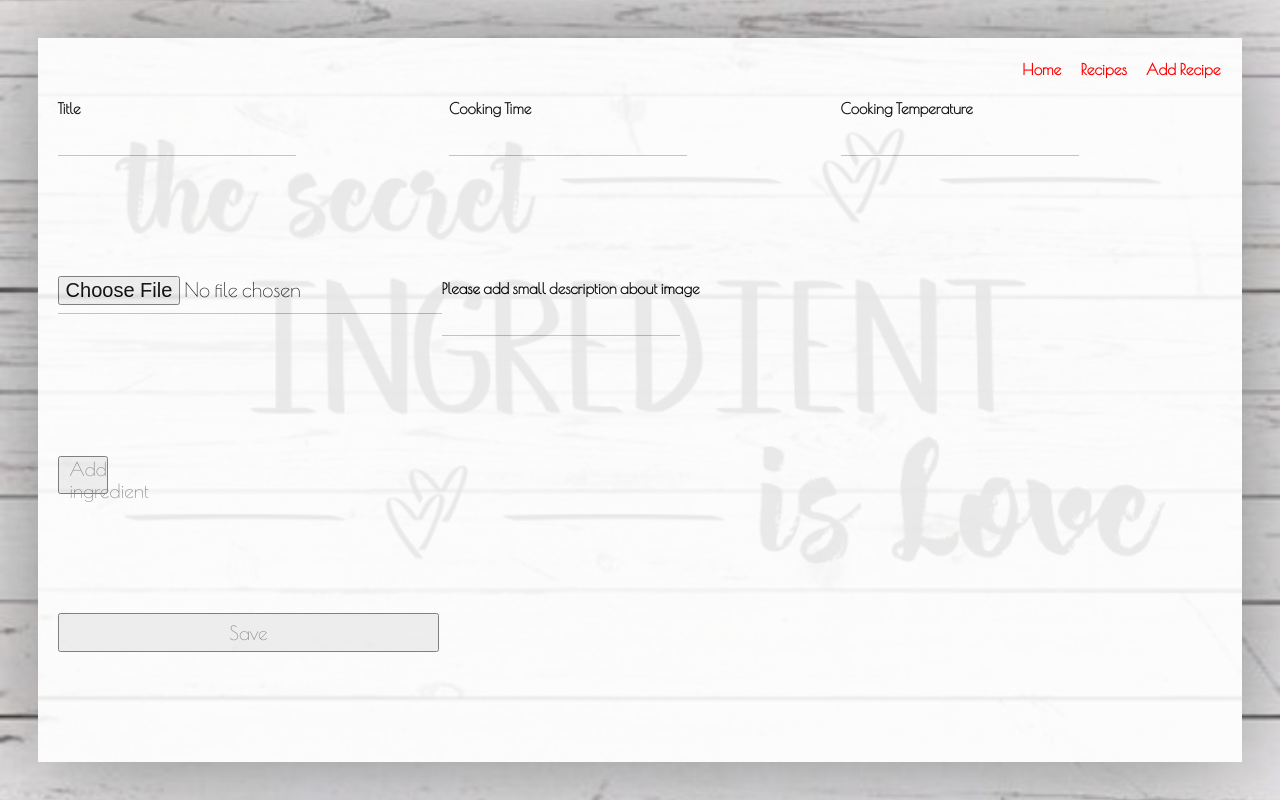
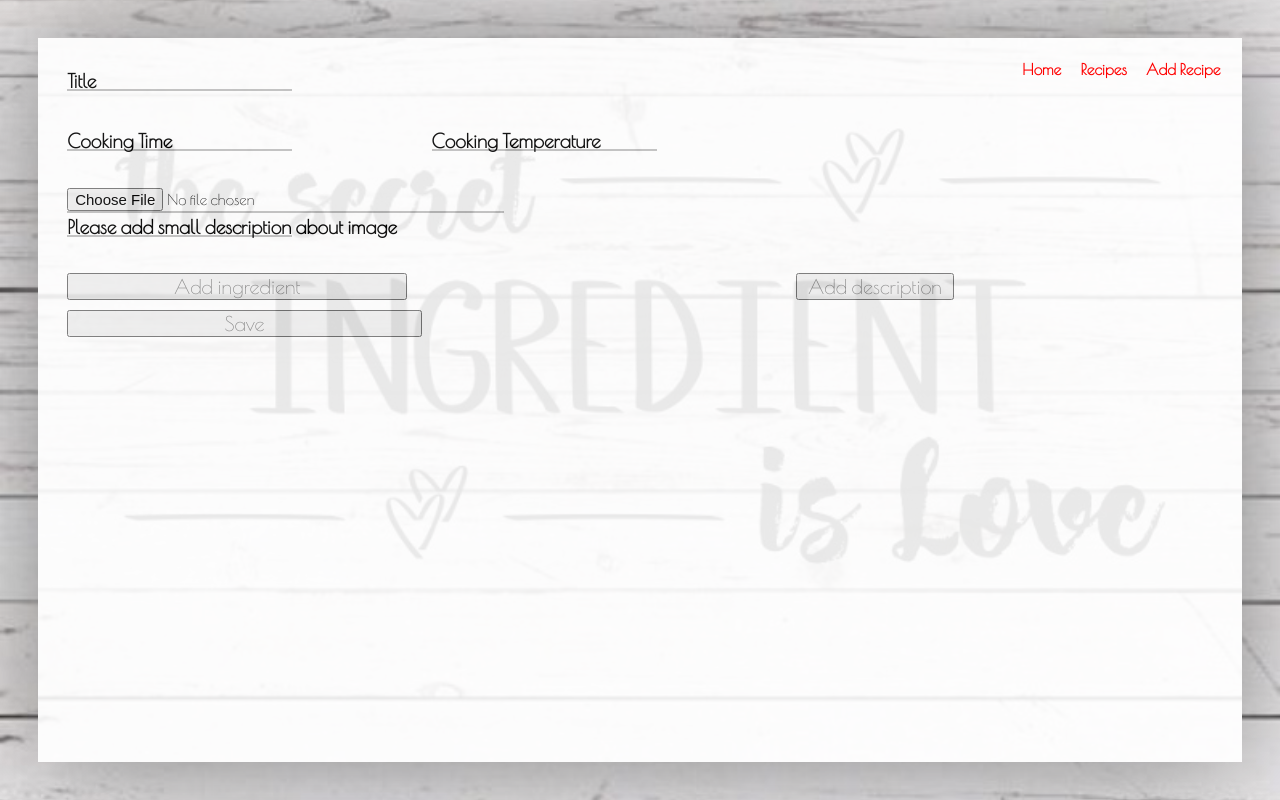
Before and after one commit to Ditiite/recipe-app, a React (Create React App) app: page /addRecipe in a window 1280 px wide. Built offline with nearby package versions, Linux system fonts and the light colour scheme; a web font is replaced by a local one.

Commit message:
Input field and label animation

```diff
--- /dev/null
+++ b/src/components/addRecipe/Description.js
@@ -0,0 +1,60 @@
+// @flow
+import React from "react";
+import { Field } from "redux-form";
+import type { Node } from "react";
+import type { FieldArrayProps } from "redux-form";
+import Button from "../button";
+
+type Props = FieldArrayProps & {
+    renderField: Node,
+    Button: Node,
+    fieldIndex: number
+};
+
+const renderDescription = ({ fields, meta: { error } }: Props) => {
+    const description = [
+        {
+            field: "whatPrepare",
+            name: "whatPrepare",
+            label: "What to prepare..",
+            component: "input"
+        },
+        {
+            field: "description",
+            name: "description",
+            label: "How to prepare..",
+            component: "textarea"
+        },
+    ];
+
+    const renderDescriptionFields = () =>
+        description.map(description => (
+            <li key={description.field} className="input-wrap">
+                <Field
+                    className="input-text"
+                    name={description.field}
+                    component={description.component}
+                    label={description.label}
+                />
+                {/* {error && <li className="">{error}</li>} */}
+                <label className="floating-label">{description.label}</label>
+            </li>
+        ));
+    return (
+        <ul className="form-description">
+            {fields.map((item: string) => (
+                <React.Fragment key={item}>
+                    {renderDescriptionFields()}
+                </React.Fragment>
+            ))}
+            <Button
+                type="button"
+                label="Add description"
+                onClick={() => fields.push()}
+            />
+            {/* {error && <li className="">{error}</li>} */}
+        </ul>
+    );
+};
+
+export default renderDescription;
--- a/src/components/addRecipe/RecipeForm.js
+++ b/src/components/addRecipe/RecipeForm.js
@@ -2,6 +2,7 @@
 import React from "react";
 import { FieldArray, reduxForm } from "redux-form";
 import renderIngredients from "./Ingredients";
+import renderDescription from "./Description";
 import Button from "../button";
 import type { Node } from "react";
 import type { FormProps } from "redux-form/lib/types";
@@ -15,12 +16,15 @@ type Props = FormProps & {
 const RecipeForm = (props: Props) => {
 	const { handleSubmit } = props;
 	return (
-    <form className="form add-recipe-form " onSubmit={handleSubmit}>
+		<section className="form-section">
+			<form className="form" onSubmit={handleSubmit}>
 				<SingleFields />
 				<ImageComponent />
 				<FieldArray name="ingredients" component={renderIngredients} />
+				<FieldArray name="preparation" component={renderDescription} />
 				<Button className="save-btn" label="Save" onClick={handleSubmit} type="submit" />
 			</form>
+		</section>
 	);
 };
 
--- a/src/components/addRecipe/renderField.js
+++ b/src/components/addRecipe/renderField.js
@@ -14,14 +14,12 @@ type Props = FieldProps & {
 }
 
 const renderField = ({ input, label, type, meta: { touched, error } }: Props) => (
-    <div>
-      <label>{label}</label>
-      <div>
-        <input {...input} type={type} placeholder={label} />
+    <div className="input-wrap">
+      <input {...input} type={type} className="input-text" autocomplete="off"/>
         {touched && error && <span>
         {/* {error} */}
-        </span>}
-      </div>
+      </span>}
+      <label className="floating-label">{label}</label>
     </div>
   )
 
--- a/src/components/button/index.js
+++ b/src/components/button/index.js
@@ -5,21 +5,23 @@ type Props = {
     label: string,
     type: string,
     onClick: () => mixed,
-    style?: {}
+    style?: {},
+    className: string
 }
 
 const styles = {
     color: "gray",
-    height: "2rem",
-    padding: "0 0.5rem",
-    verticalAlign: "middle"
+    padding: "0 10px",
+    verticalAlign: "middle",
+    fontSize: "20px"
 }
 
-const Button = ({ label, type, onClick}: Props) => (
+const Button = ({ label, type, onClick, className}: Props) => (
     <button
         style={styles}
         label={label}
         type={type}
+        className={className}
         onClick={onClick}>
         {label}
     </button>
--- a/src/styles/_AddRecipe.scss
+++ b/src/styles/_AddRecipe.scss
@@ -1,79 +1,76 @@
-.add-recipe-form {
-  @include position(absolute, 0, 0, 0, 0);
-  z-index: 3;
-  color: b;
+.form-section {
+  background-color: white;
+  opacity: 0.9;
+  height: 100%;
+  overflow: scroll;
 }
 
 .form {
-  font-weight: 600;
-  color: black;
+  padding: 1.5rem;
   display: grid;
   grid-template-areas:
-    "title time temp"
-    "upload-img upload-img upload-img"
-    "ingredients ingredients ingredients"
-    "btn . .";
-  grid-gap: 0.5rem;
-  overflow: scroll;
-  background-color: white;
-  opacity: 0.9;
-  padding: 3rem 1rem 0;
+    "title . . ."
+    "time temp . ."
+    "img img img ."
+    "items items description description"
+    "save . . . ";
+  height: fit-content;
+  grid-gap: 10px;
+  align-content: start;
+  font-weight: 600;
 
-  input {
-    color: black;
-    font-size: 20px;
-    height: 2rem;
-    // font-size: 1rem;
-    background-color: transparent;
-    // width: 100%
-    border: none;
-    border-bottom: 1px solid silver;
-
-    &::placeholder {
-      color: transparent;
-      display: none;
-    }
-  }
-
-  label {
-    font-size: 15px;
-  }
-
-  li {
-    list-style-type: none;
+  & li {
+		list-style: none;
   }
 }
 
-.title {
-  grid-area: title;
+.title { grid-area: title; }
+.cooking-time { grid-area: time; }
+.cooking-temp { grid-area: temp; }
+.form-img { grid-area: img; }
+.save-btn { grid-area: save; }
+.form-description { grid-area: description; }
+.form-ingredients {
+  grid-area: items;
+  display: grid;
+  grid-template-areas:
+    "amount measure ingredient"
+    "btn btn .";
+  height: fit-content;
 }
 
-.cooking-time {
-  grid-area: time;
+#upload-img { font-size: 15px;}
+
+input,
+textarea {
+  background-color: transparent;
+  border: none;
+  border-bottom: 2px solid silver;
+  outline-color: rgb(243, 243, 243);
 }
 
-.cooking-temp {
-  grid-area: temp;
+.input-wrap {
+  position: relative;
+  height: 50px;
 }
 
-.form-img {
-  grid-area: upload-img;
-  display: flex;
-}
-.form-upload-img {
-  width: 20rem;
-}
-.alt {
-  width: 50%;
+.floating-label {
+  position: absolute;
+  top: 3px;
+  left: 0;
+  pointer-events: none;
+  transition:  0.2s ease-in-out;
 }
 
-.save-btn {
-  grid-area: btn;
+.input-text,
+textarea {
+  &:focus ~ label,
+  &:not([value=""]) ~ label {
+    top: -12px;
+    font-size: 13px;
+  }
+
+  &:focus {
+    border-bottom: 2px solid rgb(61, 22, 61);
+  }
 }
-
-.form-ingredients {
-  width: 100%;
-  grid-area: ingredients;
-  display: grid;
-  grid-template-columns: 50px 100px 250px;
-}
--- a/src/styles/_SingleRecipe.scss
+++ b/src/styles/_SingleRecipe.scss
@@ -2,10 +2,8 @@
 	@include position(absolute, 2rem, 2rem, 2rem, 2rem);
 	background-color: rgb(236, 236, 236);
 	box-shadow: 0 0 5rem 0 gray;
-	// border-radius: 0.1rem;
 	z-index: 1;
 	display: grid;
-	// grid-template-columns: repeat(3, 1fr);
 	grid-template-areas:
 			"basic ingredients preparation";
 	grid-gap: 1rem;
```
Also changed, not shown: src/components/addRecipe/index.js (+0 -50 lines). Lines whose indentation alone changed are shown as unchanged.
